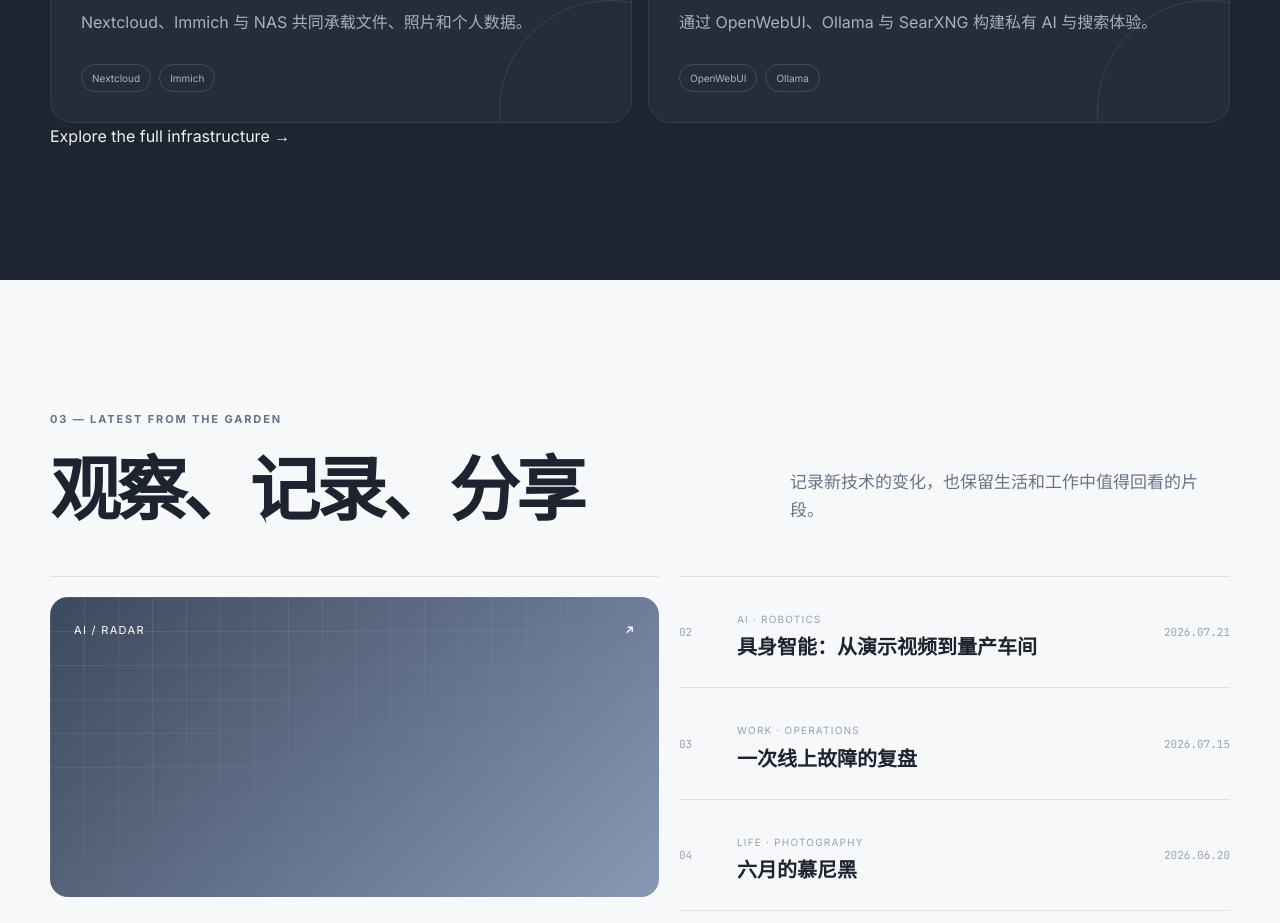
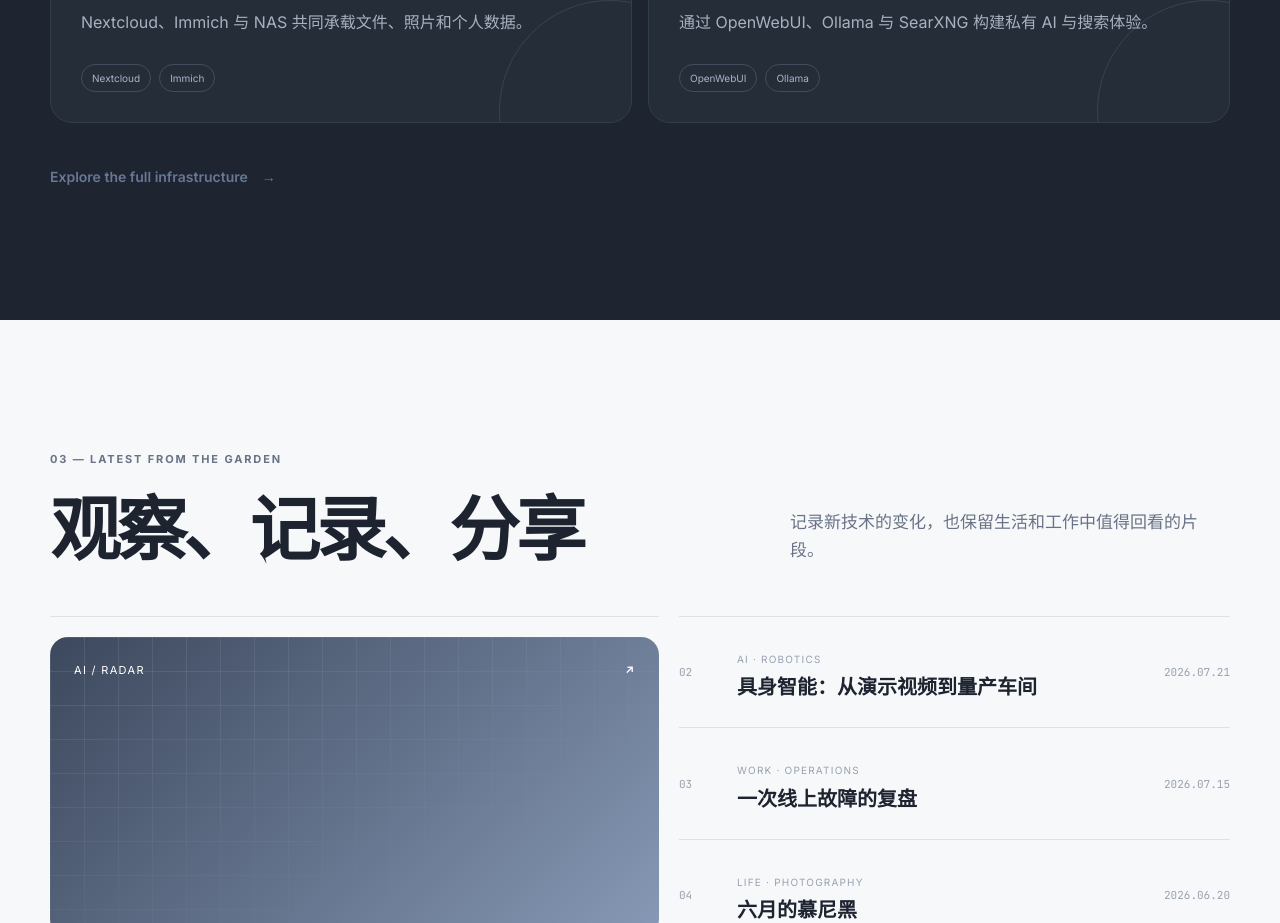
Before and after one commit to bearbobo/boorbit.com, a website: page index.html in a window 1280 px wide. Shown: the part 2701-3624 px from the top of the page. Drawn offline with Linux system fonts and the light colour scheme.

Commit message:
Update style.css
02 modification edition1

```diff
--- a/assets/style.css
+++ b/assets/style.css
@@ -255,3 +255,32 @@ body:not(.landing-page) .app{display:flex;min-height:100vh}.sidebar{width:245px;
     min-height: 210px;
   }
 }
+
+.section-cta {
+  margin-top: 40px;
+}
+
+.section-cta a {
+  display: inline-flex;
+  align-items: center;
+  gap: 14px;
+
+  color: var(--accent);
+  font-size: 14px;
+  font-weight: 600;
+  text-decoration: none;
+
+  transition: opacity 0.2s ease;
+}
+
+.section-cta a:hover {
+  opacity: 0.7;
+}
+
+.section-cta a span {
+  transition: transform 0.2s ease;
+}
+
+.section-cta a:hover span {
+  transform: translateX(4px);
+}
```
